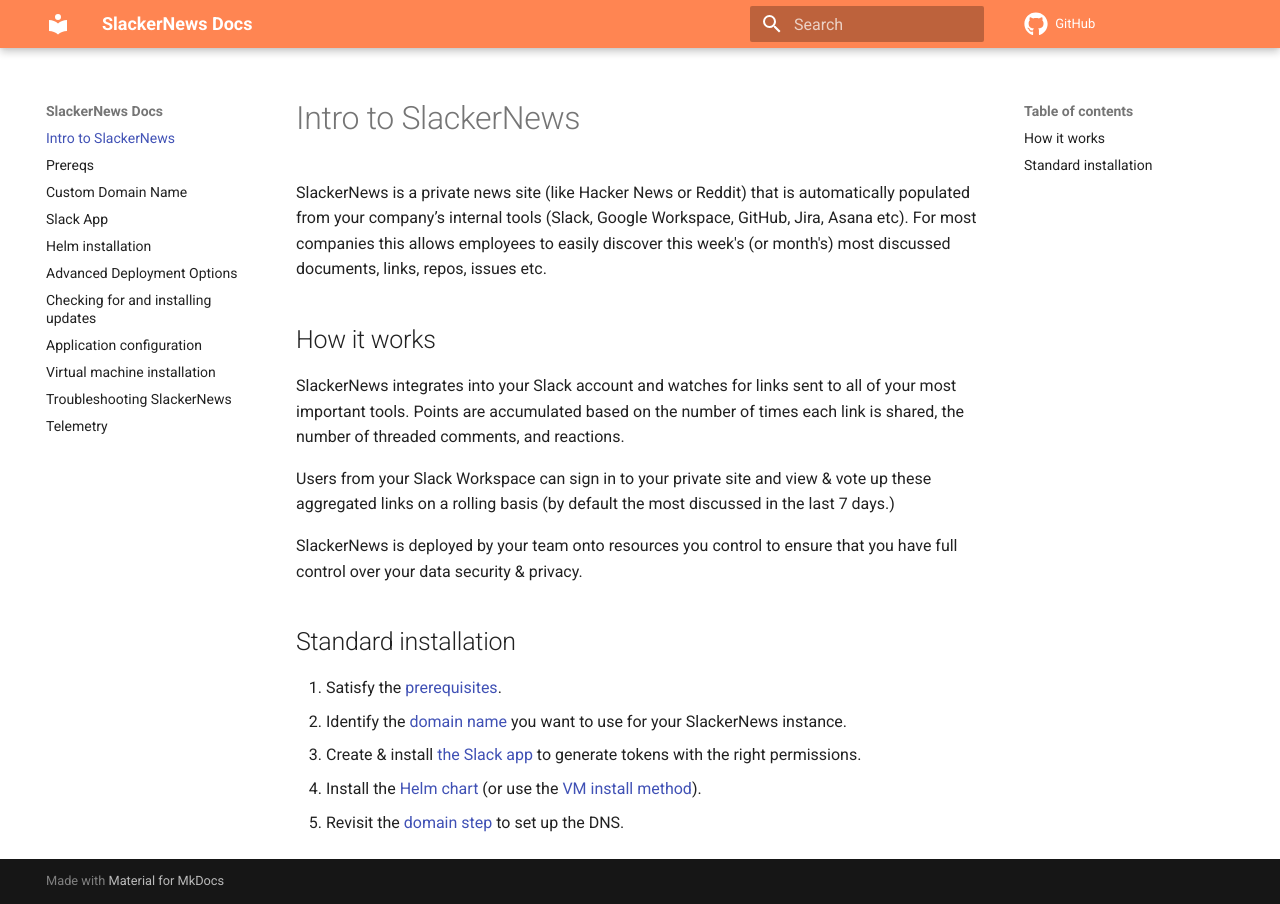
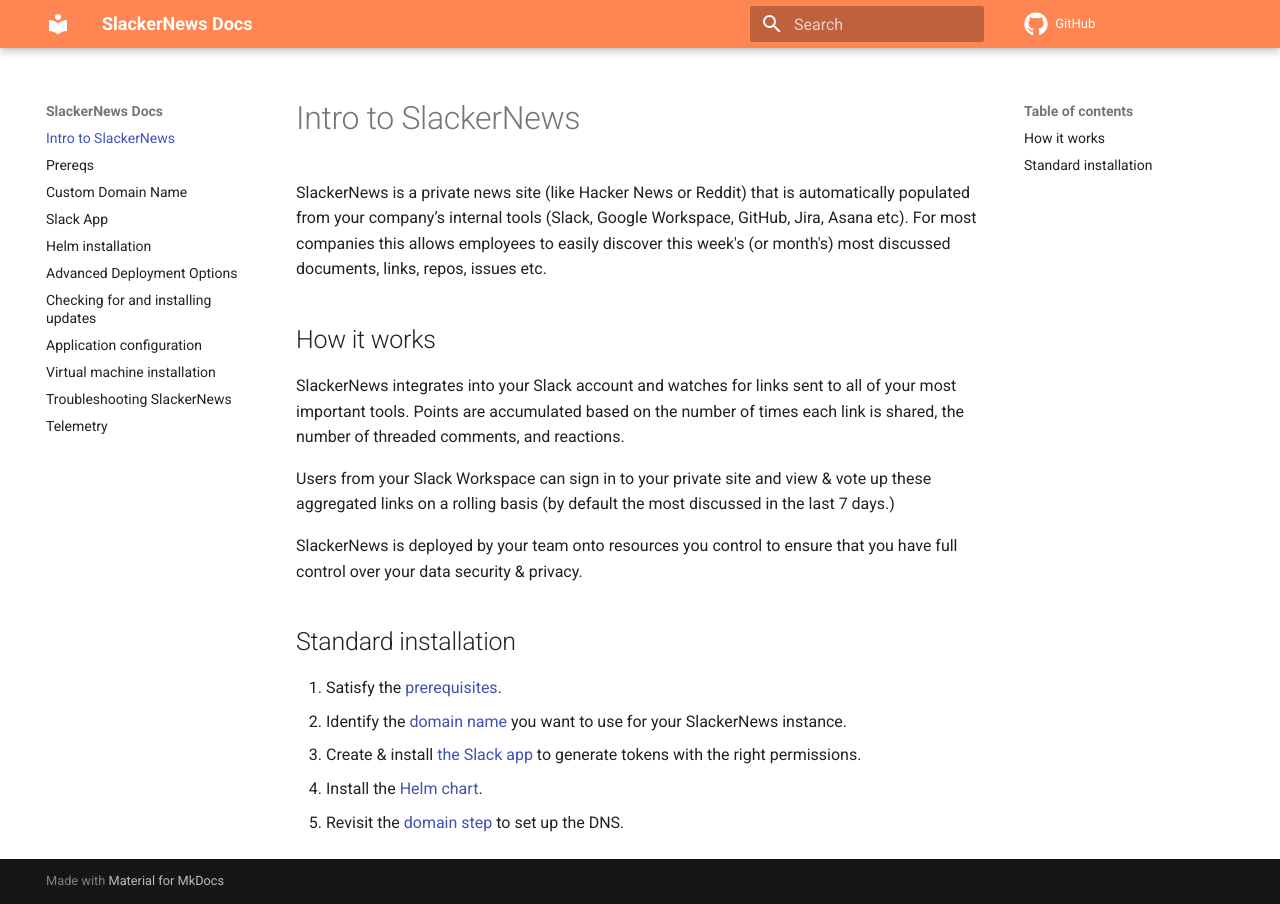
Before and after one commit to slackernews/slackernews, an MkDocs documentation site: the page built from docs/docs/index.md, in a window 1280 px wide. Built offline with MkDocs 1.6.1 and Material for MkDocs 9.7.7, drawn with Linux system fonts in a browser that asks for light colours; comment, search, counter and statistics services are not loaded; old or Windows-style settings are respelled for this version of MkDocs.

Commit message:
Update index.md
remove vm option

```diff
--- a/docs/docs/index.md
+++ b/docs/docs/index.md
@@ -13,5 +13,5 @@
 1. Satisfy the [prerequisites](/prereqs).
 2. Identify the [domain name](/domain) you want to use for your SlackerNews instance.
 3. Create & install [the Slack app](/slack) to generate tokens with the right permissions.
-4. Install the [Helm chart](/helm) (or use the [VM install method](/vm)).
+4. Install the [Helm chart](/helm).
 5. Revisit the [domain step](/domain) to set up the DNS.
```
